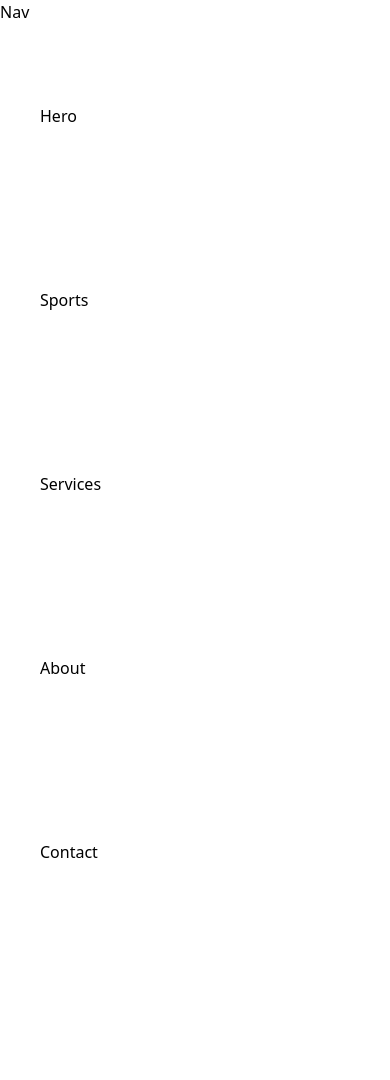
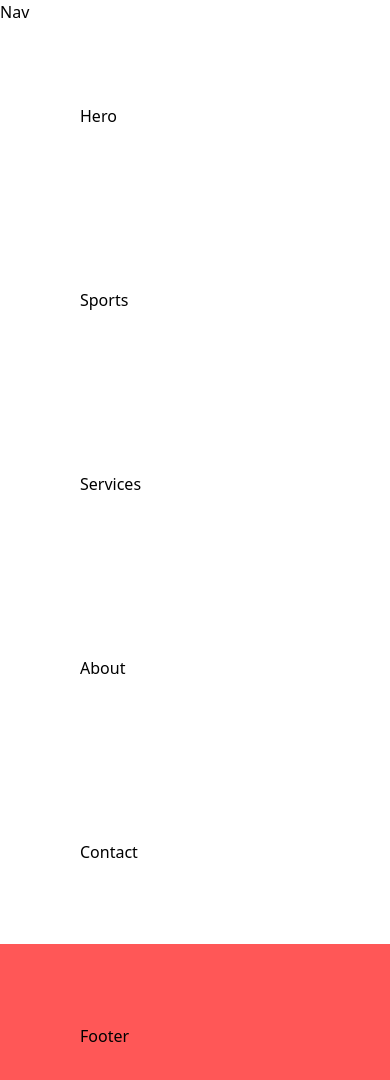
Before and after one commit to xxedrixx/lemuria, a React (Vite) app: page / in a window 390 px wide. Shown: the top 1080 px of the page. Before the commit the page ends 944 px from the top, so only its background shows below. Built offline with nearby package versions, Linux system fonts and the light colour scheme.

Commit message:
custom color

```diff
--- a/src/App.jsx
+++ b/src/App.jsx
@@ -1,11 +1,12 @@
 const App = () => (
   <main className="relative">
     Nav
-    <section className="sm:px-20 px-10 py-20">Hero</section>
-    <section className="sm:px-20 px-10 py-20">Sports</section>
-    <section className="sm:px-20 px-10 py-20">Services</section>
-    <section className="sm:px-20 px-10 py-20">About</section>
-    <section className="sm:px-20 px-10 py-20">Contact</section>
+    <section className=" px-20 py-20">Hero</section>
+    <section className=" px-20 py-20">Sports</section>
+    <section className=" px-20 py-20">Services</section>
+    <section className=" px-20 py-20">About</section>
+    <section className=" px-20 py-20">Contact</section>
+    <section className=" px-20 py-20 bg-lemuria">Footer</section>
   </main>
 );
 
--- a/tailwind.config.js
+++ b/tailwind.config.js
@@ -2,22 +2,10 @@
 export default {
   content: ["./index.html", "./src/**/*.{js,ts,jsx,tsx}"],
   theme: {
-    extend: {},
-    screens: {
-      sm: "640px",
-      // => @media (min-width: 640px) { ... }
-
-      md: "768px",
-      // => @media (min-width: 768px) { ... }
-
-      lg: "1024px",
-      // => @media (min-width: 1024px) { ... }
-
-      xl: "1280px",
-      // => @media (min-width: 1280px) { ... }
-
-      "2xl": "1536px",
-      // => @media (min-width: 1536px) { ... }
+    extend: {
+      colors: {
+        lemuria: "#ff5757",
+      },
     },
   },
   plugins: [],
```
